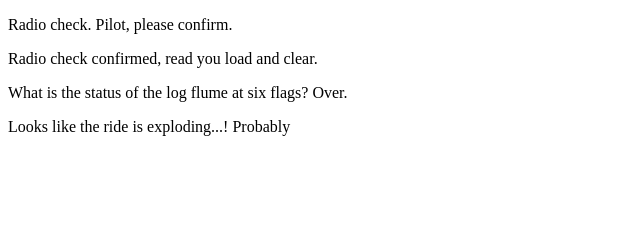
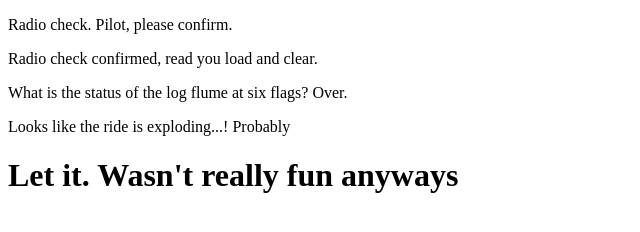
Before and after one commit to Ryanpez/Communication-Log, a plain HTML site: page index.html in a window 1280 px wide. Shown: the whole page, without its empty margins (0-640 px from the left). Drawn offline with Linux system fonts and the light colour scheme.

Commit message:
added new response

```diff
--- a/index.html
+++ b/index.html
@@ -5,5 +5,6 @@
       <p>Radio check confirmed, read you load and clear.</p>
       <p>What is the status of the log flume at six flags? Over.</p>
       <p>Looks like the ride is exploding...! Probably</p>
+      <h1>Let it. Wasn't really fun anyways</h1>
    </body>
 </html>
```
